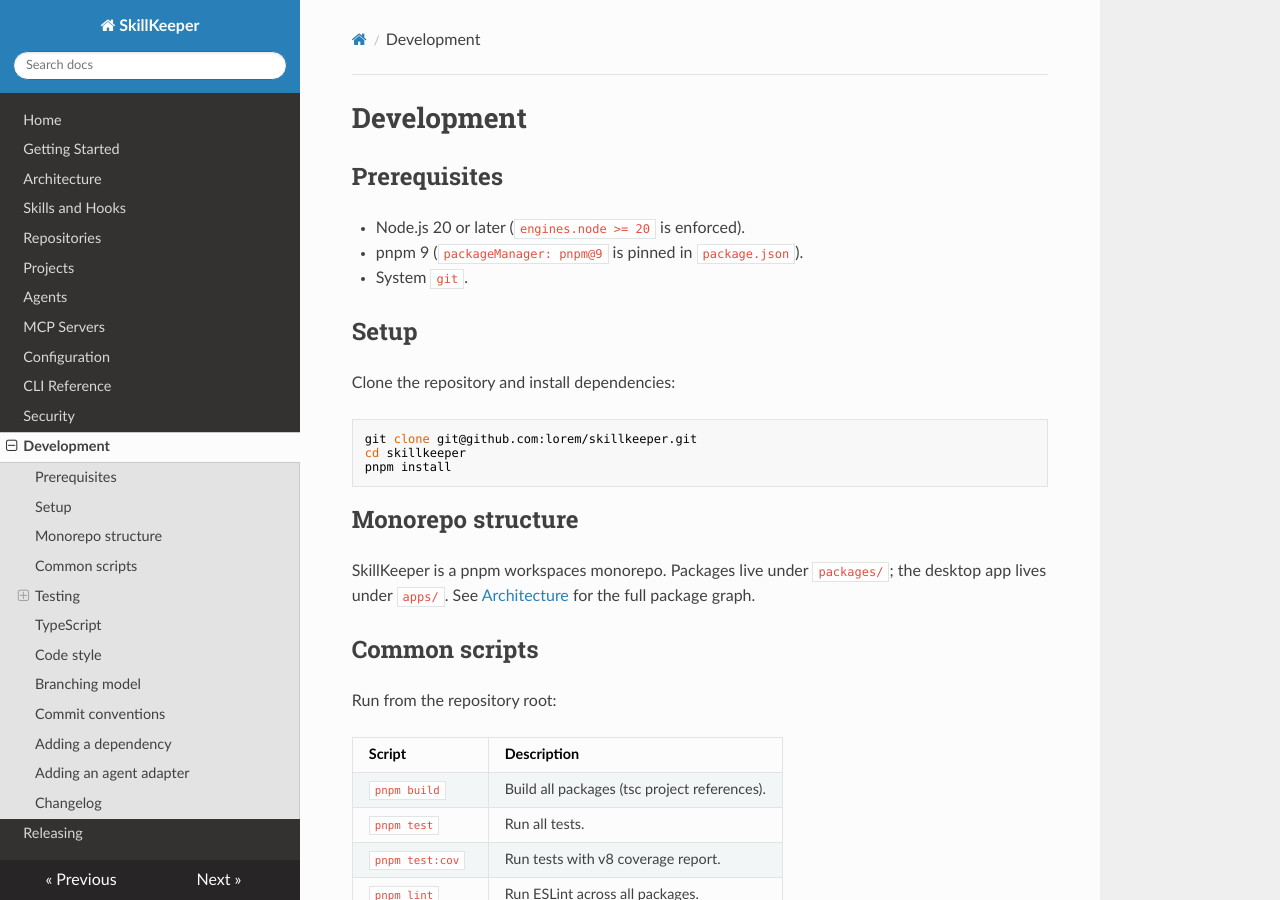
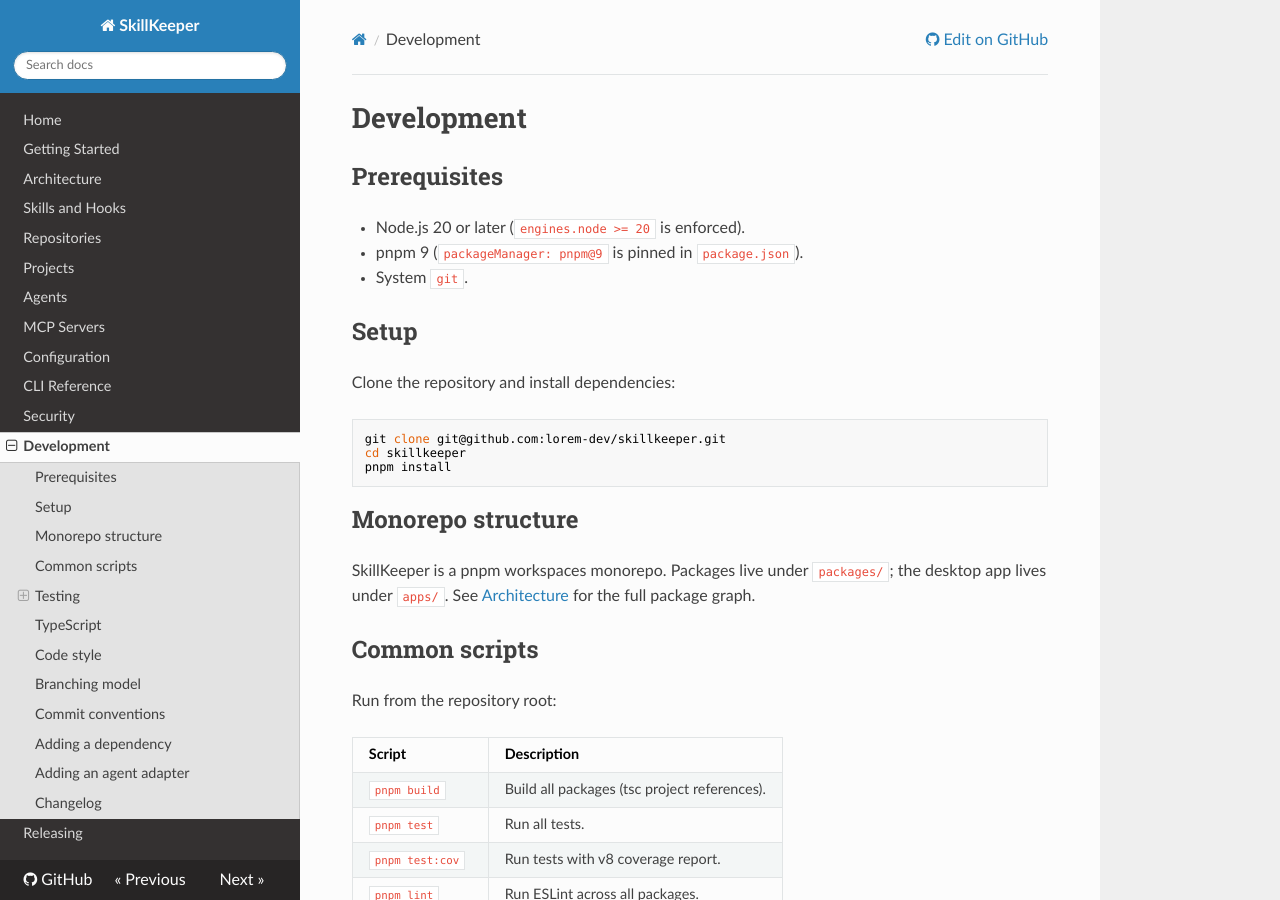
Before and after one commit to lorem-dev/skillkeeper, an MkDocs documentation site: the page built from docs/development.md, in a window 1280 px wide and 900 px high. Built offline with MkDocs 1.6.1, drawn with Linux system fonts in a browser that asks for light colours; nearby versions of some CDN libraries.

Commit message:
chore: retarget identifiers to Lorem Dev / lorem.dev
Point app, package, and docs identifiers at the new owner and domain.

- desktop: appId dev.lorem.skillkeeper, appx identityName dev.lorem.SkillKeeper,
  publisher CN=Lorem Dev, publisherDisplayName Lorem Dev
- add author "Lorem Dev" and homepage github.com/lorem-dev/skillkeeper to the
  root manifest, all five packages, and the desktop app
- LICENSE copyright owner set to Lorem Dev
- mkdocs repo_url and the clone URL point at github.com/lorem-dev/skillkeeper

````diff
--- a/docs/development.md
+++ b/docs/development.md
@@ -11,7 +11,7 @@
 Clone the repository and install dependencies:
 
 ```
-git clone git@github.com:lorem/skillkeeper.git
+git clone git@github.com:lorem-dev/skillkeeper.git
 cd skillkeeper
 pnpm install
 ```
--- a/mkdocs.yml
+++ b/mkdocs.yml
@@ -1,4 +1,5 @@
 site_name: SkillKeeper
+repo_url: https://github.com/lorem-dev/skillkeeper
 theme:
   name: readthedocs
 nav:
--- a/package.json
+++ b/package.json
@@ -5,6 +5,8 @@
   "type": "module",
   "description": "Install and manage skills and hooks for AI coding agents",
   "license": "Apache-2.0",
+  "author": "Lorem Dev",
+  "homepage": "https://github.com/lorem-dev/skillkeeper",
   "packageManager": "pnpm@11.9.0",
   "engines": {
     "node": ">=20"
````
Also changed, not shown: 7 other files.
